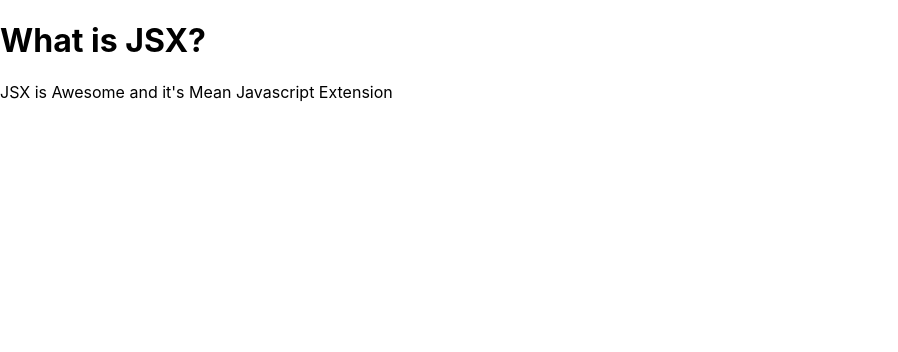
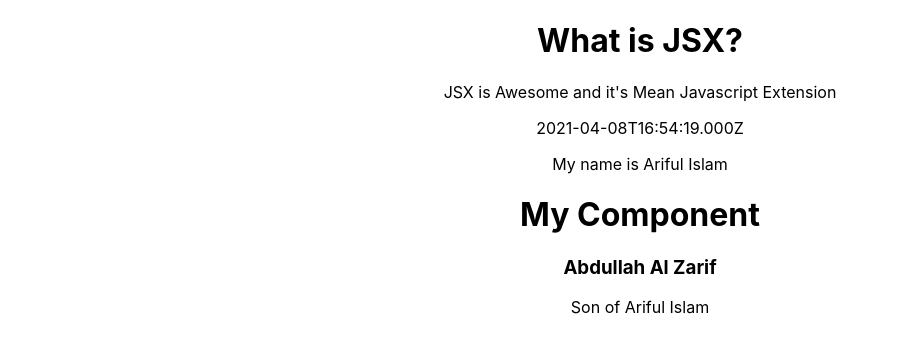
Before and after one commit to ariful4900/core-react, a React app: page / in a window 1280 px wide. Shown: the top 352 px of the page, without its empty margins (0-898 px from the left). Built offline with nearby package versions, Linux system fonts and the light colour scheme.

Commit message:
discus the html attribute in jsx

```diff
--- a/src/components/App.jsx
+++ b/src/components/App.jsx
@@ -1,26 +1,33 @@
 import React, { Component } from 'react';
 
-class App extends Component{
+const MyComponent = () => <h1>My Component</h1>
 
-    render(){
-        return React.createElement('div', {className: 'App'}, [
-            React.createElement('h1', null, 'What is JSX?'),
-            React.createElement('p', null, 'JSX is Awesome and it\'s Mean Javascript Extension')
-        ])
+class App extends Component {
 
-        // return <div>
-        //     <h1>What is JSX?</h1>
-        // </div>
+    render() {
+
+        const obj = {
+            title: 'Test Title',
+            id: 'myh1'
+        }
+
+        const name = 'Ariful Islam'
+        const bio = (
+            <div>
+            <h3>Abdullah Al Zarif</h3>
+            <p>Son of {name} </p>
+        </div>
+        )
+        return (
+            <div className="App">
+                <h1 {...obj}>What is JSX?</h1>
+                <p>JSX is Awesome and it's Mean Javascript Extension</p>
+                <p>{new Date().toISOString()}</p>
+                <p>My name is {name}</p>
+                <MyComponent />
+                {bio}
+            </div>
+        )
     }
 }
 export default App
-
-
-const element = {
-    type: 'div',
-    props: {
-        className: 'test',
-        title: 'Test Me'
-    },
-    children: ['p', 'h1', 'img']
-}
--- a/src/index.css
+++ b/src/index.css
@@ -11,3 +11,6 @@ code {
   font-family: source-code-pro, Menlo, Monaco, Consolas, 'Courier New',
     monospace;
 }
+.App{
+  text-align: center;
+}
```
